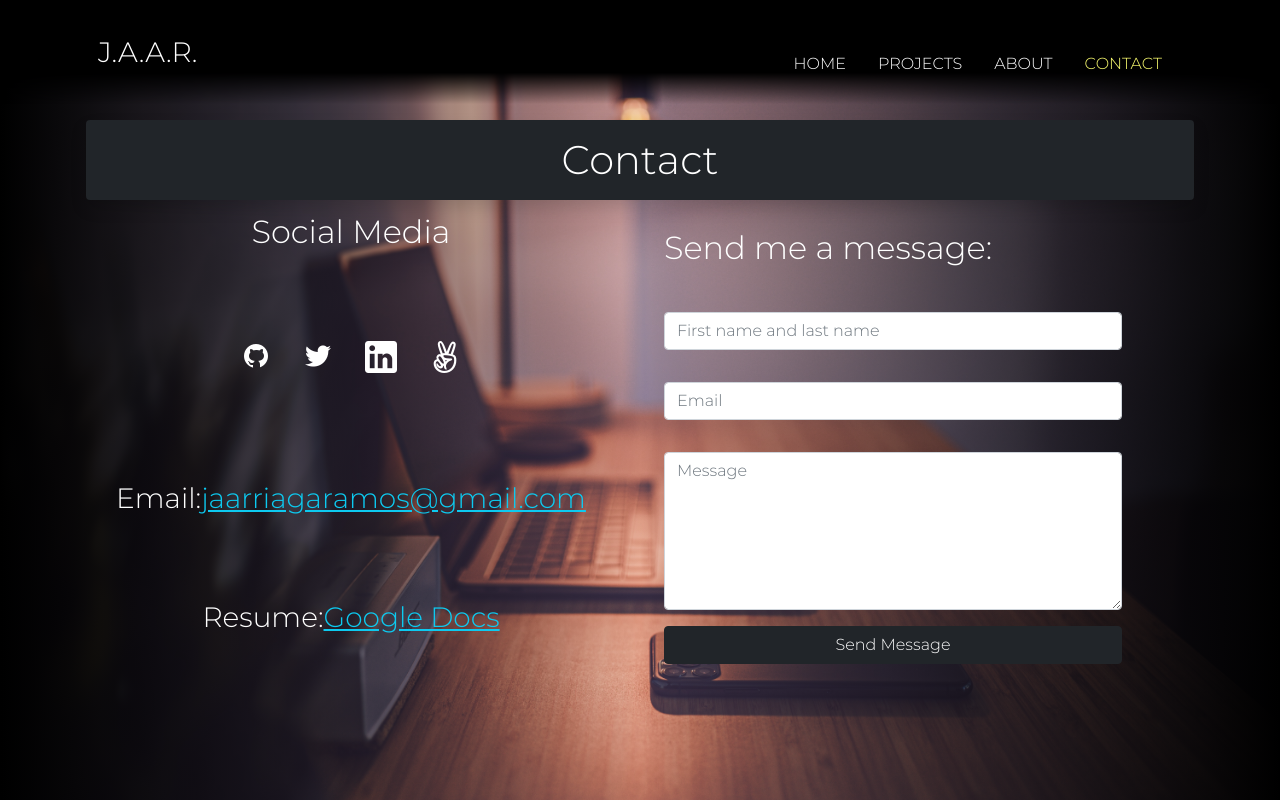
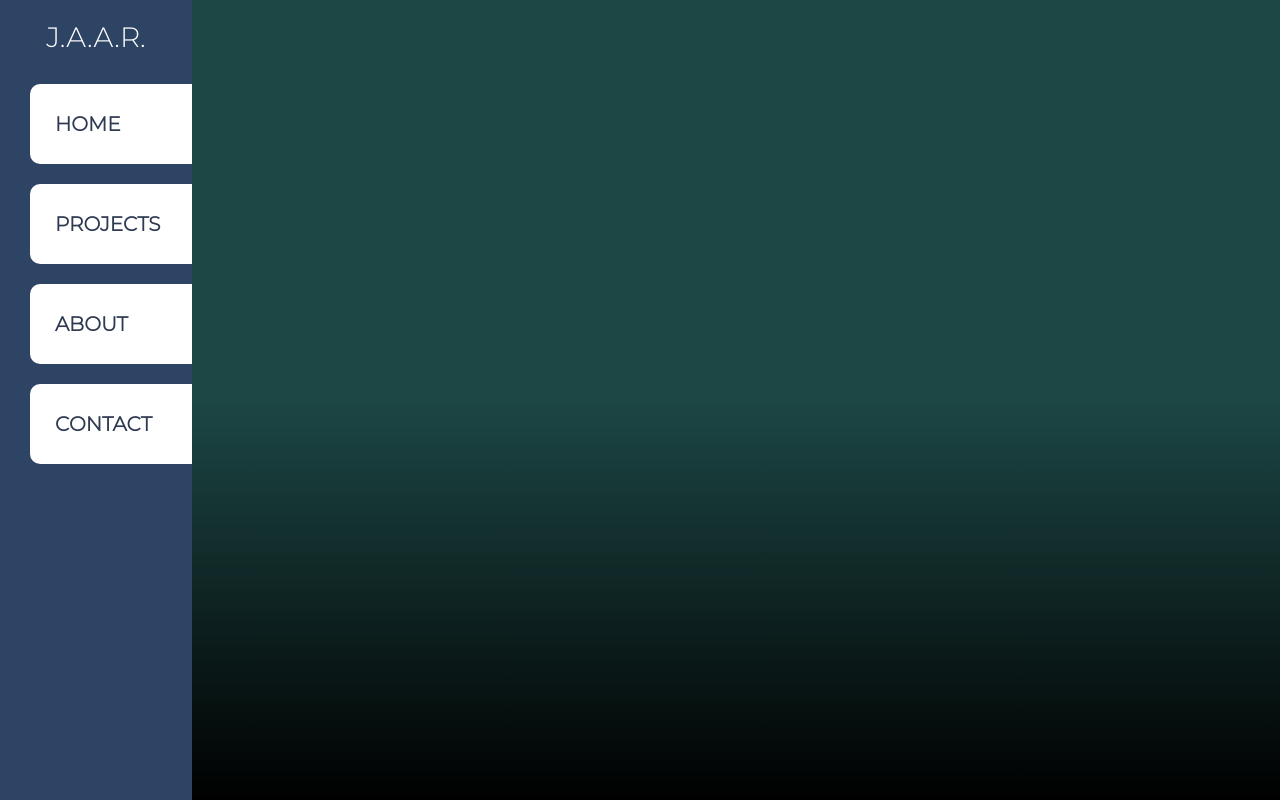
Before and after one commit to JAAR91/Portfolio, a React (Create React App) app: page /contact in a window 1280 px wide. Built offline with nearby package versions, Linux system fonts and the light colour scheme.

Commit message:
update navbar position

```diff
--- a/src/App.js
+++ b/src/App.js
@@ -6,16 +6,14 @@ import Contact from './components/Contac';
 import Projects from './components/Projects';
 
 const App = () => (
-  <>
-    <main>
-      <NavBar />
-      <Routes>
-        <Route path="/" element={<Home />}/>
-        <Route path="/projects" element={<Projects />} />
-        <Route path="/about" element={<About />} />
-        <Route path="/contact" element={<Contact />} />
-      </Routes>
-    </main>
-  </>
+  <div class="d-flex flex-column d-md-flex d-md-row" id="page-container">
+    <NavBar />
+    {/* <Routes>
+      <Route path="/" element={<Home />}/>
+      <Route path="/projects" element={<Projects />} />
+      <Route path="/about" element={<About />} />
+      <Route path="/contact" element={<Contact />} />
+    </Routes> */}
+  </div>
 );
 export default App;
--- a/src/components/Home.js
+++ b/src/components/Home.js
@@ -8,10 +8,9 @@ const Home = () => (
         <img className="shadow rounded-circle w-100" src={ profilePic } alt="" />
       </div>
       <div className="col-12 col-md-7 order-md-1 pt-7">
-        <div className="text-center">
-          <p className="text-white fs-1 my-0">Jose Alberto Arriaga Ramos</p>
-          <div className="border"></div>
-          <p className="text-white fs-3 my-0">Full Stack Software Developer</p>
+        <div>
+          <p className="text-white fs-5 my-0">Hello there, my name is Jose Alberto Arriaga Ramos</p>
+          <p className="text-white fs-1 my-0">I am a Full Stack Software Developer</p>
         </div>
         <div className="text-center">
           <span className="badge bg-info">HTML5</span>
--- a/src/components/NavBar.js
+++ b/src/components/NavBar.js
@@ -1,8 +1,10 @@
-import React from 'react';
+import React, { useState } from 'react';
 import { NavLink } from 'react-router-dom';
 import menuImg from '../img/menu.png';
 
 const NavBar = () => {
+  const [ menuStatus, setMenuStatus ] = useState(false);
+
   const navbarLinks = [
     {
       id: 1,
@@ -27,30 +29,28 @@ const NavBar = () => {
   ];
 
   return (
-    <header>
-      <nav className="navbar navbar-expand-lg navbar-dark m-0">
-        <div className="container d-flex flex-row justify-content-between">
-          <button className="navbar-brand bg-transparent border-0 fs-3 nav-link" type="click">J.A.A.R.</button>
-          <div>
-            <button className="bg-transparent border-0"><img id="navMenuBtn" className="menuBtn d-md-none" src={menuImg} alt="" /></button>
-            <ul className="d-none mobileLinks d-md-flex flex-row me-auto mb-2 mb-lg-0 text-secondary list-style-none">
+    <div id="navbar" className="d-flex flex-row justify-content-between d-md-flex flex-md-column justify-content-md-start align-items-center">
+        <NavLink className="navbar-brand bg-transparent border-0 fs-3 text-white m-0 p-3" to="/" >J.A.A.R.</NavLink>
+        <div class="div-menu-container">
+          <button className="d-md-none bg-transparent border-0 p-2 float-end" onClick={() => setMenuStatus(!menuStatus)}>
+            <img id="navMenuBtn" className="menuBtn" src={menuImg} alt="" />
+          </button>
+          <div className={ menuStatus ? "show-menu" : "hide-menu"}>
             {navbarLinks.map((navlink) => (
-                <li key={navlink.id}>
               <NavLink
-                    className="nav-text px-3"
+                key={navlink.id}
+                className="nav-text"
                 to={navlink.link}
                 activeclassname="active"
                 exact="true"
+                onClick={() => setMenuStatus(false)}
               >
                 {navlink.text.toUpperCase()}
               </NavLink>
-                </li>
             ))}
-            </ul>
           </div>
         </div>
-      </nav>
-    </header>
+      </div>
   );
 };
 
--- a/src/styles/index.css
+++ b/src/styles/index.css
@@ -8,17 +8,13 @@
 }
 
 body {
-  background: linear-gradient(90deg, #000000 0%, #e386ff2f 50%, #000000 100%), url('../img/desk.jpg') center no-repeat;
+  background: linear-gradient(0deg, #000000 0%, #1c4745 50%, #1c4745 100%);
   background-size: cover;
   background-attachment: fixed;
 }
 
-nav {
-  background: linear-gradient(#000000 0%, #000000 70%, #02020200 100%);
-}
-
 .bg-dark-transparent {
-  background-color: #000000c2;
+  background-color: #00bd8e;
   font-size: 40px;
 }
 
@@ -26,15 +22,6 @@ nav {
   width: 100px;
   height: 100px;
   font-size: 100px;
-}
-
-.nav-text {
-  color: #ffffff;
-  text-decoration: none;
-}
-
-.nav-text:hover {
-  color: #7bcfff;
 }
 
 .shadowbackground {
@@ -69,7 +56,9 @@ button {
 
 .active,
 .active:visited {
-  color: #fdff70;
+  color: #a1e9ff;
+  background-color: #1c4745;
+  border: 0;
 }
 
 .list-style-none {
@@ -81,26 +70,112 @@ button {
   border-radius: 10px;
 }
 
-.mobileLinks {
-  background-color: #00000000;
-  position: block;
-  border-radius: 20px;
-  padding: 20px;
+.outline-red {
+  box-shadow: 0 0 7px 2px red;
+}
+
+.nav-text {
+  color: #2f3a52;
+  font-size: 20px;
+  font-weight: 900;
+  background-color: white;
+  padding: 25px;
+  margin: 10px 0 10px 30px;
+  text-decoration: none;
+  border-radius: 10px 0 0 10px ;
+}
+
+.nav-text:hover {
+  color: #d6f0ff;
+  background-color: rgb(19, 161, 142);
+}
+
+#navbar {
+  width: 15%;
+  height: 100%;
+  background-color: #2e4464;
+  padding: 0;
+  margin: 0;
+  display: flex;
+  flex-direction: column;
+  padding: 0;
+  margin: 0;
+}
+
+#page-container {
+  width: 100vw;
+  height: 100vh;
+  display: flex;
+  flex-direction: column;
+  position: relative;
+}
+
+.show-menu {
+  list-style: none;
+  width: 100%;
+  height: 100%;
+  padding: 0;
+  display: flex;
+  flex-direction: column;
+}
+
+.hide-menu {
+  list-style: none;
+  width: 100%;
+  height: 100%;
+  padding: 0;
+  display: flex;
+  flex-direction: column;
+}
+
+.div-menu-container {
+  width: 100%;
+  height: 100%;
 }
 
 @media (max-width: 768px) {
-  .mobileLinks {
-    position: absolute;
-    background-color: #000000be;
-    right: 0;
-    top: 60px;
+  #navbar {
+    width: 100%;
+    height: auto;
   }
 
-  .mobileLinks button {
-    margin: 20px 0 20px 0;
+  .show-menu {
+    position: absolute;
+    right: 0;
+    top: 68px;
+    left: 50%;
+    list-style: none;
+    display: flex;
+    flex-direction: column;
+    justify-content: space-around;
+    max-width: 50%;
+    height: 70%;
+    background-color: #142b3dc4;
+    margin: 0;
+    border-bottom-left-radius: 10px;
+  }
+
+  .div-menu-container {
+    width: 50%;
+    height: 70%;
+  }
+
+  .hide-menu {
+    display: none;
+  }
+
+  #page-container {
+    width: 100vw;
+    height: 100vh;
+    display: flex;
+    flex-direction: row;
+    position: relative;
+  }
+
+  .nav-text {
+    color: #000000;
+    font-size: 20px;
+    font-weight: 900;
+    text-decoration: none;
   }
 }
-
-.outline-red {
-  box-shadow: 0 0 7px 2px red;
-}
```
Also changed, not shown: 1 other file (tests, documents, lock files or other folders). Lines whose indentation alone changed are shown as unchanged.
